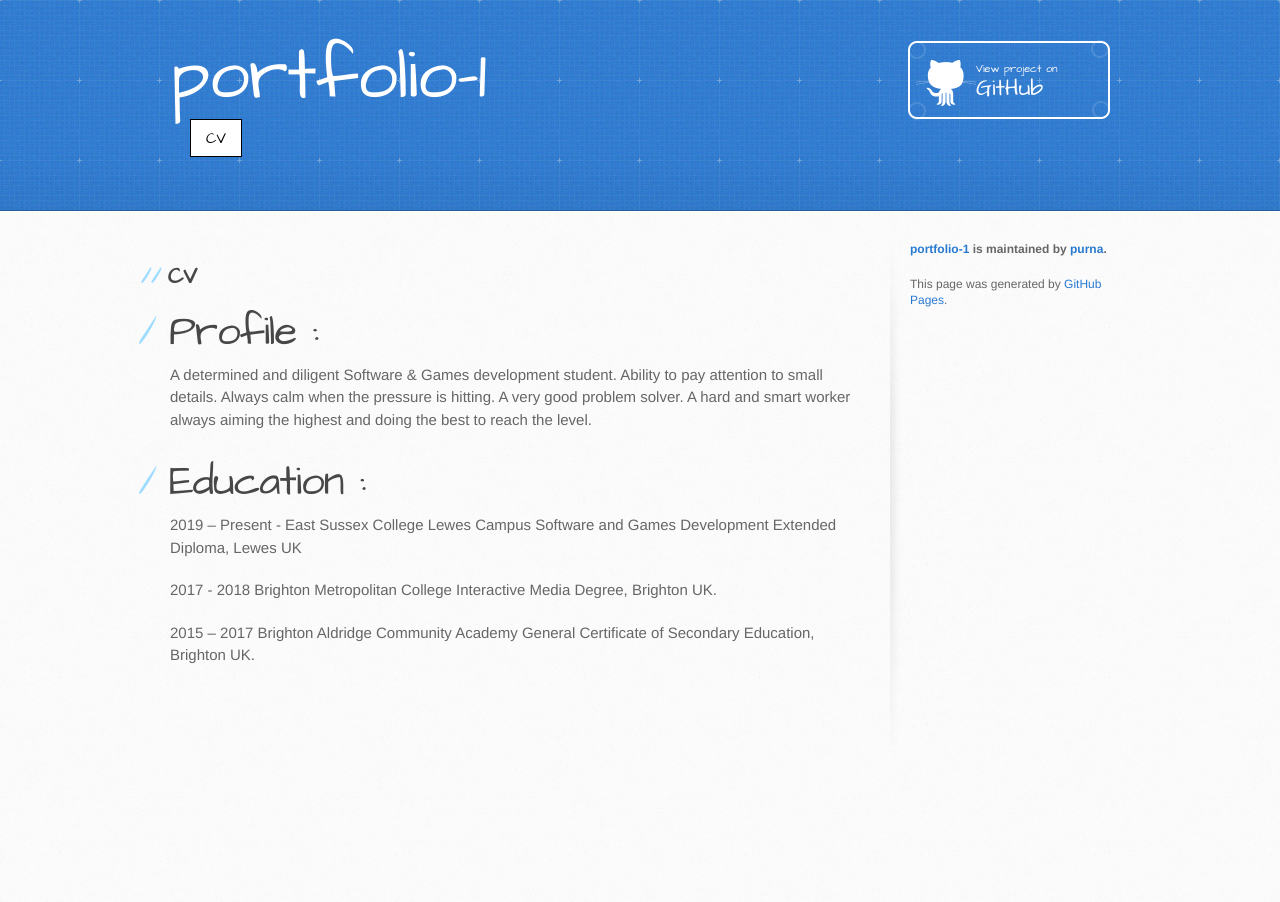
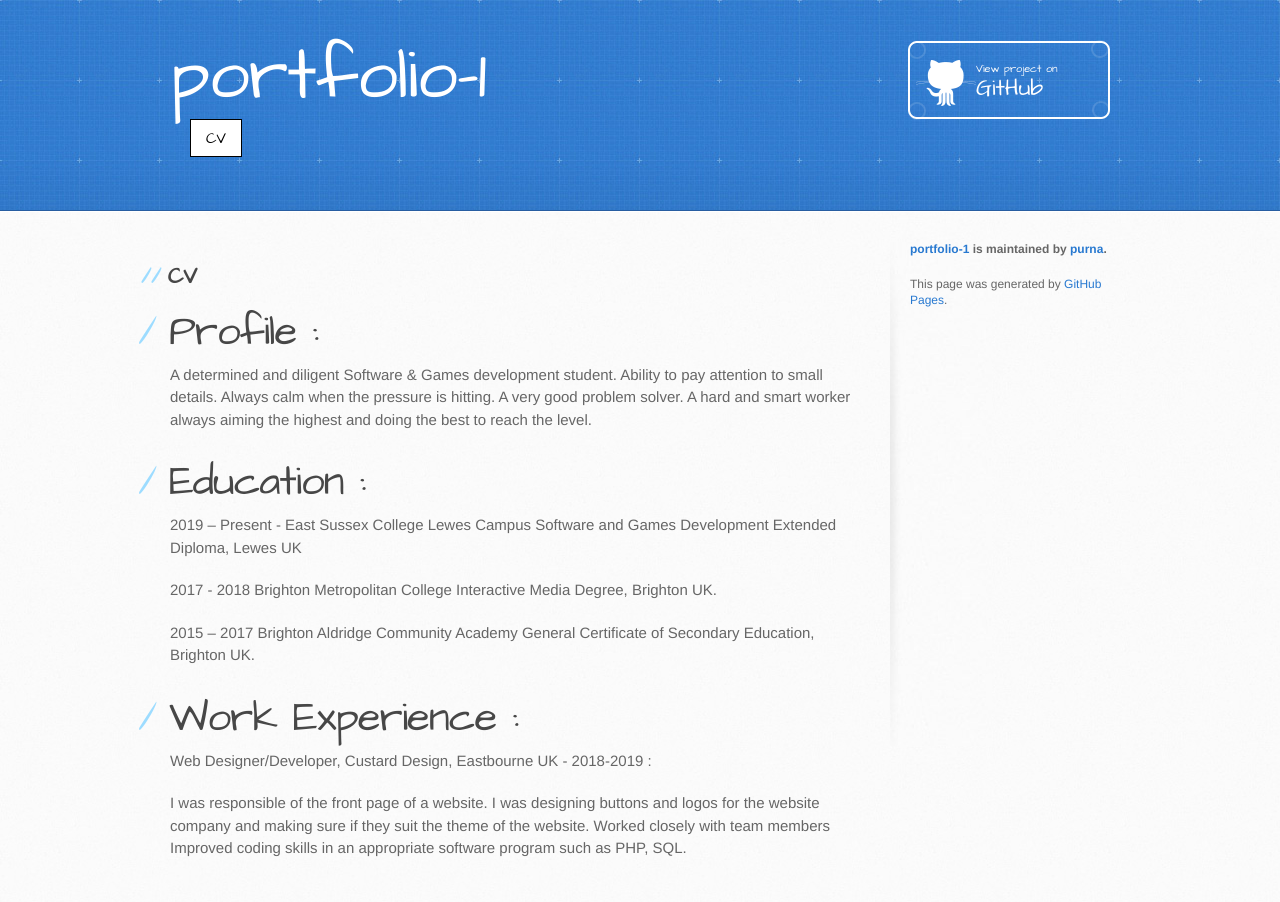
Before and after one commit to purna/portfolio-1, a Jekyll site: the page built from cv.md, in a window 1280 px wide. Built offline with Jekyll 4.4.1, drawn with Linux system fonts in a browser that asks for light colours; the repository's description, which GitHub fills in, is left out; our own code applies the rules of GitHub Pages for plain Markdown files.

Commit message:
Update cv.md

```diff
--- a/cv.md
+++ b/cv.md
@@ -14,3 +14,10 @@ A determined and diligent Software & Games development student. Ability to pay a
 2017 - 2018 Brighton Metropolitan College Interactive Media Degree, Brighton UK.
 
 2015 – 2017 Brighton Aldridge Community Academy General Certificate of Secondary Education, Brighton UK.
+
+# Work Experience :
+Web Designer/Developer,  	Custard Design, Eastbourne UK - 2018-2019 :
+
+I was responsible of the front page of a website. I was designing buttons and logos for the website company and making sure if they suit the theme of the website.
+Worked closely with team members
+Improved coding skills in an appropriate software program such as PHP, SQL.
```
